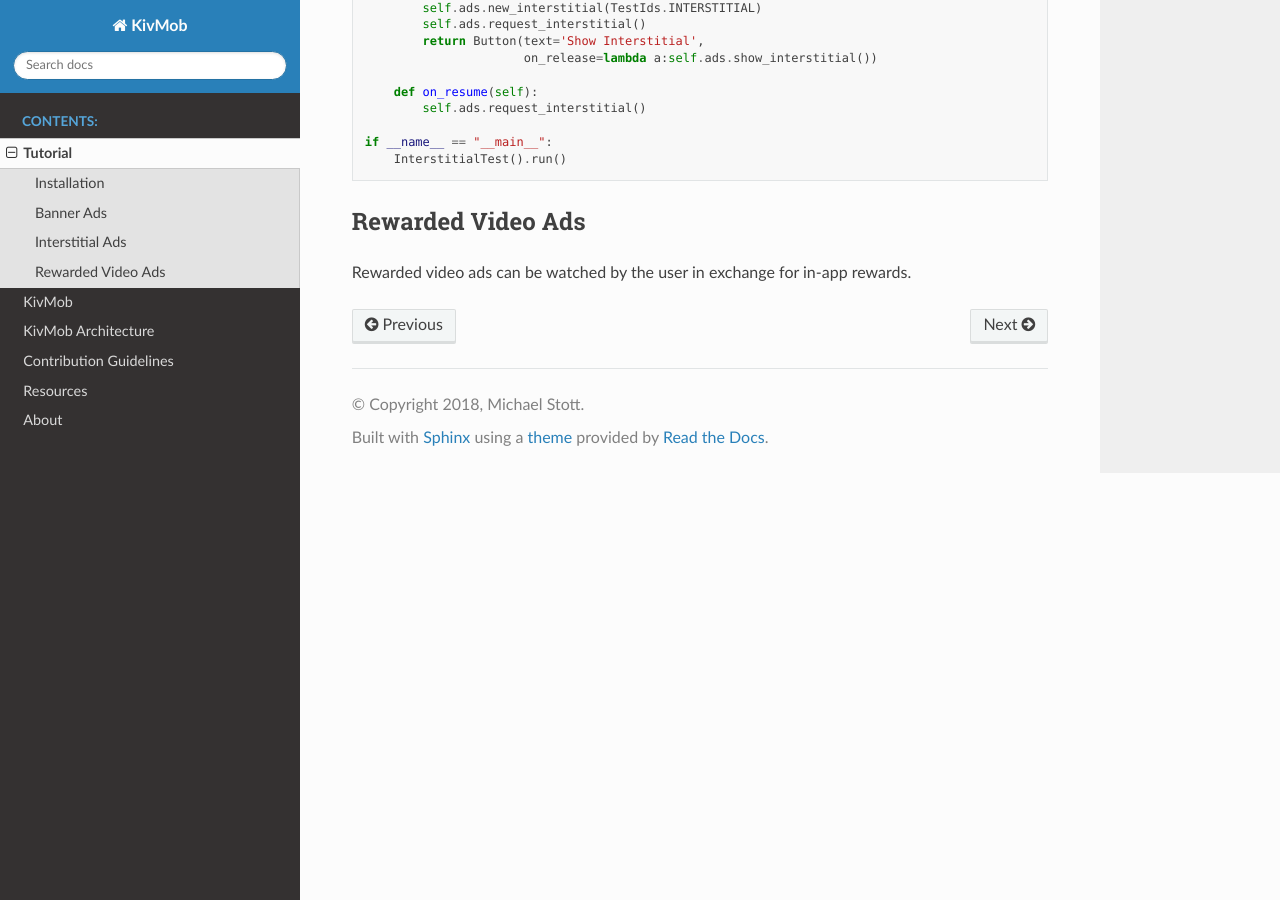
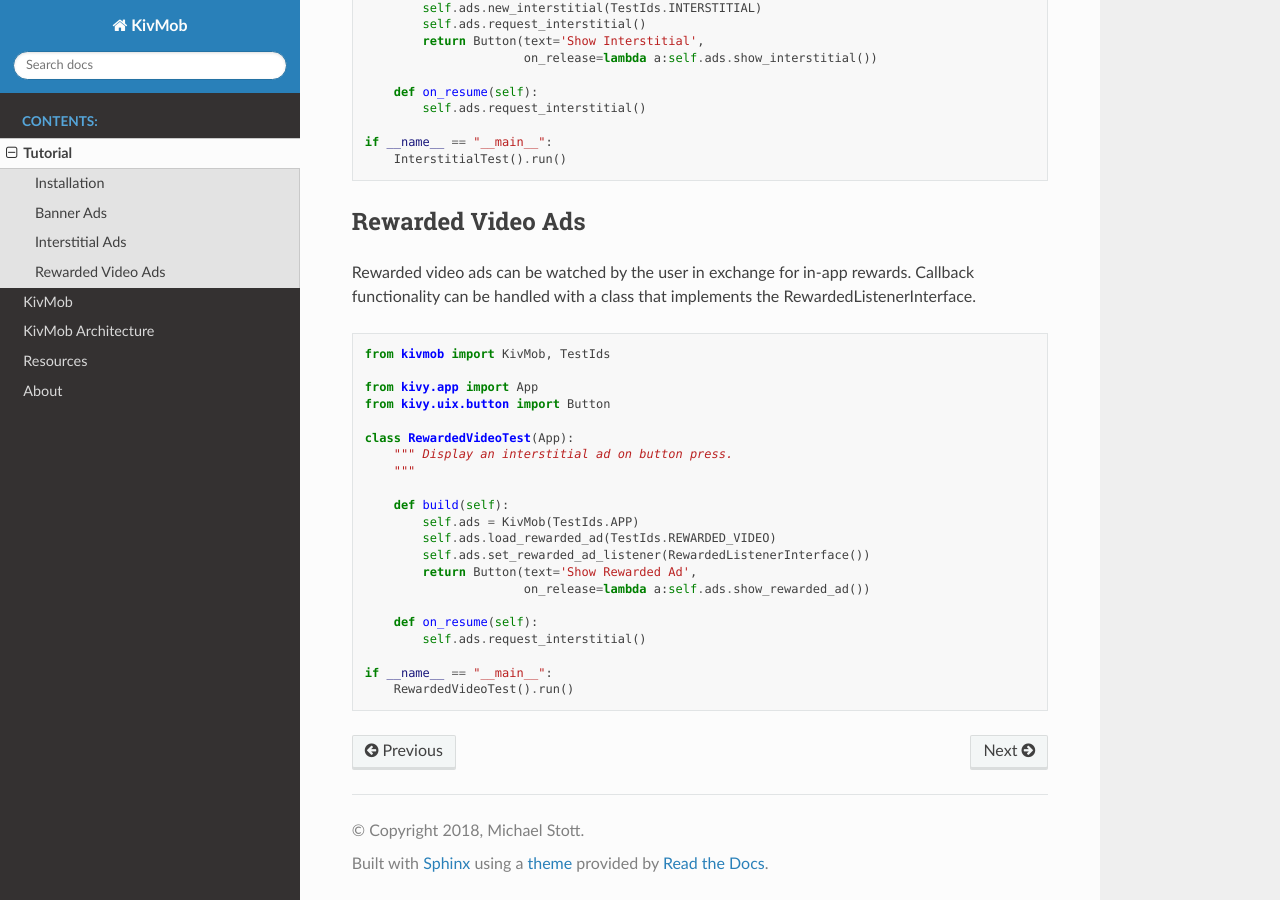
Before and after one commit to MichaelStott/KivMob, a Sphinx documentation site: the page built from docs/tutorials.rst, in a window 1280 px wide and 900 px high, scrolled down 1276 px. Built offline with Sphinx 7.4.7 and the Read the Docs theme 2.0.0, drawn with Linux system fonts in a browser that asks for light colours.

Commit message:
Saving work

```diff
--- a/docs/index.rst
+++ b/docs/index.rst
@@ -13,7 +13,6 @@ KivMob Documentation
    tutorials
    kivmob
    architecture
-   contributing
    resources
    about
 
--- a/docs/tutorials.rst
+++ b/docs/tutorials.rst
@@ -77,4 +77,29 @@ Interstitial ads full-screen ads that cover the entire app screen until dismisse
 Rewarded Video Ads
 -------------------
 
-Rewarded video ads can be watched by the user in exchange for in-app rewards.
+Rewarded video ads can be watched by the user in exchange for in-app rewards. Callback
+functionality can be handled with a class that implements the RewardedListenerInterface.
+
+.. code-block:: python
+
+    from kivmob import KivMob, TestIds
+
+    from kivy.app import App
+    from kivy.uix.button import Button
+
+    class RewardedVideoTest(App):
+        """ Display an interstitial ad on button press.
+        """
+
+        def build(self):
+            self.ads = KivMob(TestIds.APP)
+            self.ads.load_rewarded_ad(TestIds.REWARDED_VIDEO)
+            self.ads.set_rewarded_ad_listener(RewardedListenerInterface())
+            return Button(text='Show Rewarded Ad',
+                          on_release=lambda a:self.ads.show_rewarded_ad())
+
+        def on_resume(self):
+            self.ads.request_interstitial()
+
+    if __name__ == "__main__":
+        RewardedVideoTest().run()
```
Also changed, not shown: docs/contributing.rst (deleted, +0 -7 lines), kivmob.py (+45 -6 lines).
